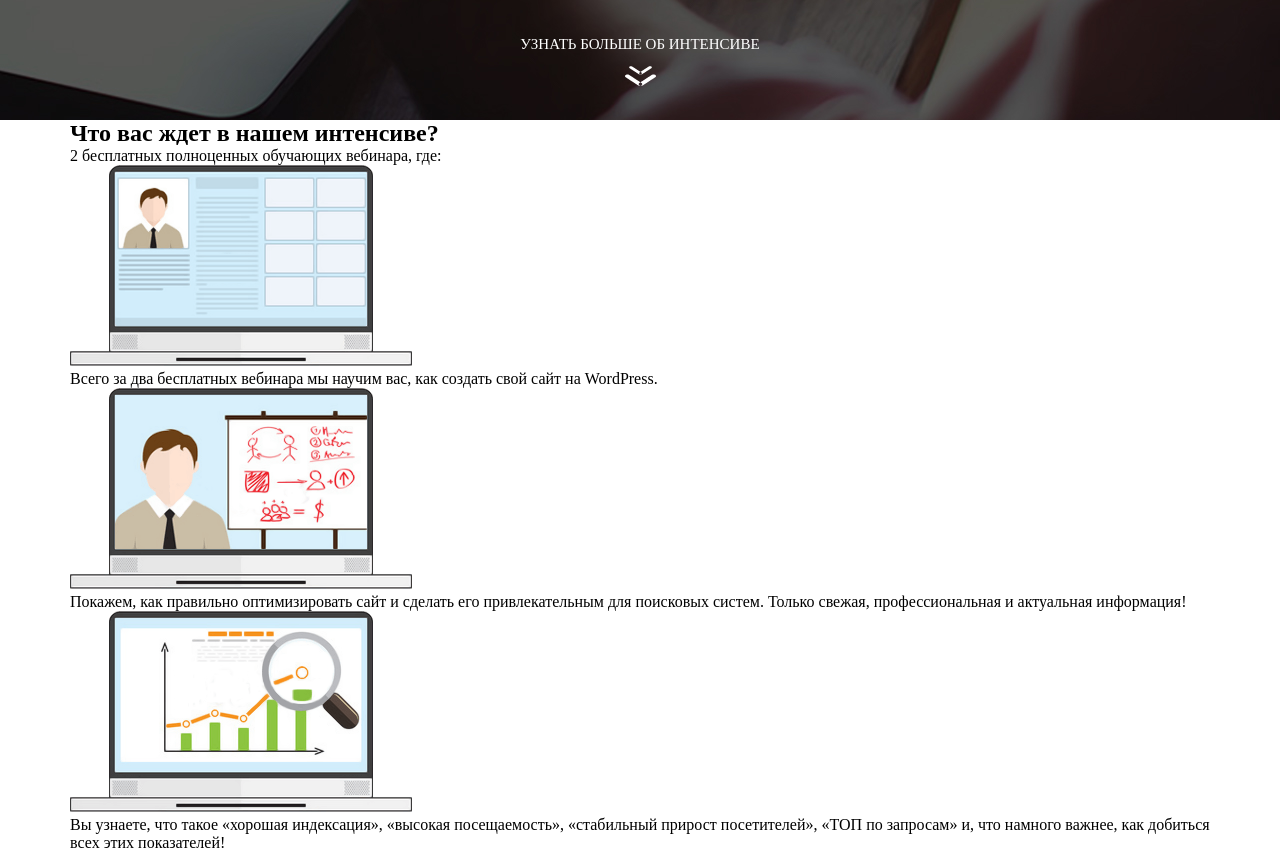
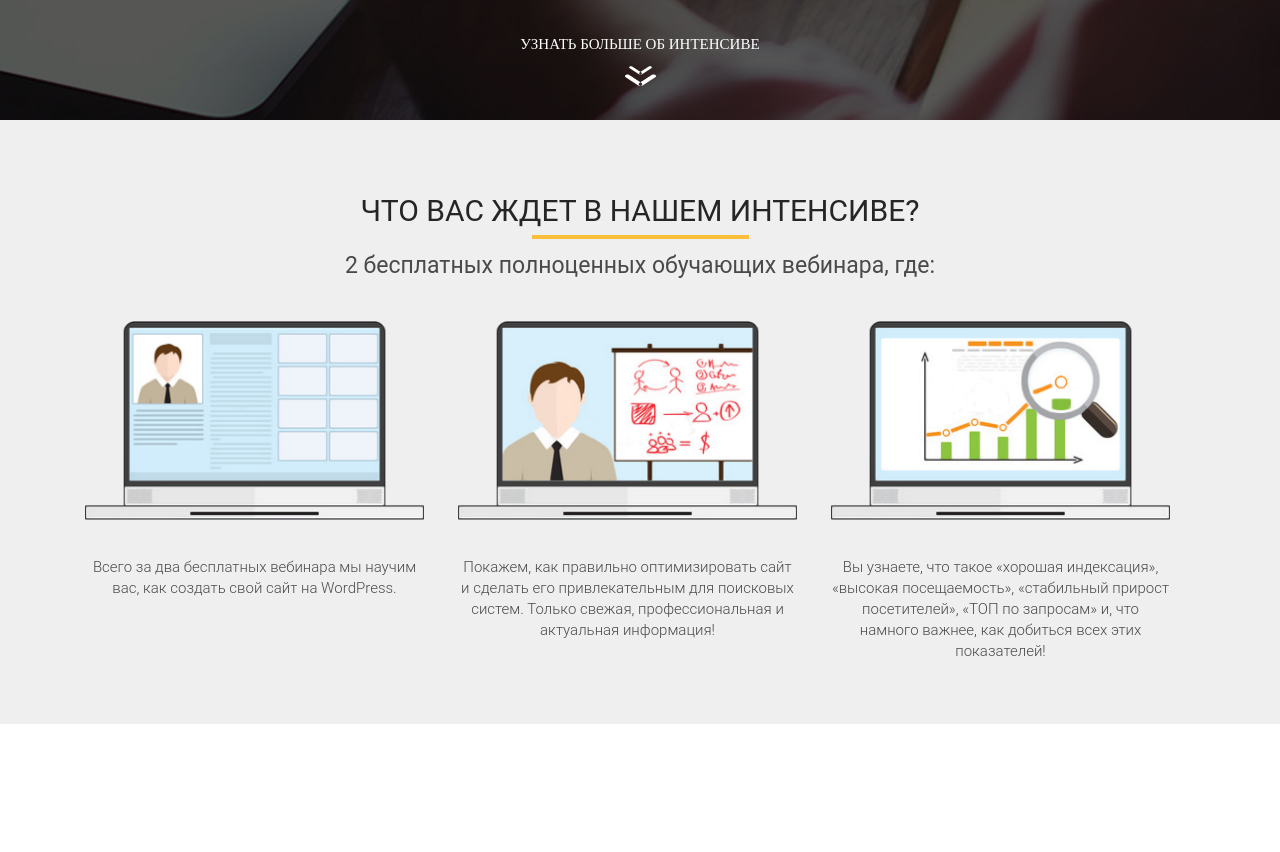
Before and after one commit to Egocomedis/WordPress, a plain HTML site: page index.html in a window 1280 px wide. Shown: the part 680-1532 px from the top of the page. After the commit the page ends 1404 px from the top, so only its background shows below. Drawn offline with Linux system fonts and the light colour scheme.

Commit message:
added wrapper style

```diff
--- a/css/style.css
+++ b/css/style.css
@@ -113,3 +113,62 @@ h2.title {
     margin: 0 auto;
     margin-top: 13px;
 }
+
+.waiting {
+    height: 604px;
+    background-color: #efefef;
+    padding: 85px 0 75px 0;
+}
+
+.waiting .waiting_header {
+    color: #252525;
+    font-family: Roboto;
+    font-size: 30px;
+    font-weight: 400;
+    line-height: 12px;
+    text-transform: uppercase;
+    text-align: center;
+}
+
+.waiting .waiting_divider {
+    width: 217px;
+    height: 4px;
+    background-color: #f9bf3b;
+    margin: 0 auto;
+    margin-top: 18px;
+}
+
+.waiting .waiting_subheader {
+    margin-top: 17px;
+    color: #4a4a4a;
+    font-family: Roboto;
+    font-size: 23px;
+    font-weight: 400;
+    line-height: 20px;
+    text-align: center;
+}
+
+.waiting .waiting_wrapper {
+    margin-top: 45px;
+}
+
+.waiting .waiting_wrapper .waiting_item {
+    display: inline-block;
+    vertical-align: top;
+    margin: 0 15px;
+    width: 339px;
+    text-align: center;
+}
+
+.waiting .waiting_wrapper .waiting_item .waiting_img {
+    width: 100%;
+}
+
+.waiting .waiting_wrapper .waiting_item .waiting_descr {
+    margin-top: 33px;
+    color: #4a4a4a;
+    font-family: Roboto;
+    font-size: 15px;
+    font-weight: 300;
+    line-height: 21px;
+}
```
